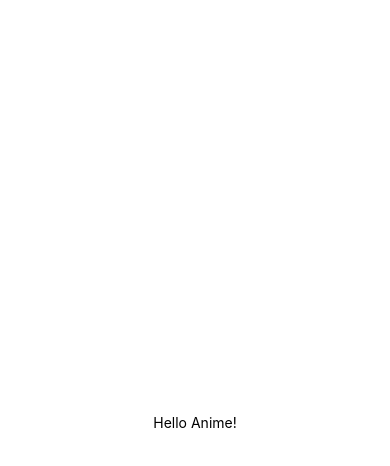
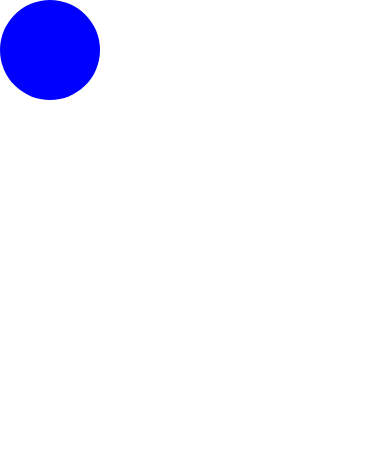
Before and after one commit to Ak-Mehta/RNGoalsQ1-22-23-, a React Native app: screen / in a window 390 px wide. Shown: the top 466 px of the page. Built offline with nearby package versions, Linux system fonts and the light colour scheme.

Commit message:
animation

```diff
--- a/App.tsx
+++ b/App.tsx
@@ -9,12 +9,15 @@
  */
 
 import React from 'react';
-import {Text, View} from 'react-native';
+import {View} from 'react-native';
+import NormalAnime from './NormalAnime';
+import Pan from './Pan';
 
 const App = () => {
   return (
-    <View style={{flex: 1, justifyContent: 'center', alignItems: 'center'}}>
-      <Text>Hello Anime!</Text>
+    <View style={{flex: 1}}>
+      {/* <NormalAnime /> */}
+      <Pan />
     </View>
   );
 };
--- /dev/null
+++ b/NormalAnime.tsx
@@ -0,0 +1,59 @@
+import React, {useState} from 'react';
+import {Animated, Text, TouchableOpacity, View} from 'react-native';
+
+const NormalAnime = () => {
+  const opacity = useState(new Animated.Value(0))[0];
+
+  // function moveBall() {
+  //   Animated.timing(value, {
+  //     toValue: 250,
+  //     // toValue: 1,
+  //     duration: 5000,
+  //     useNativeDriver: true,
+  //   }).start();
+
+  //   // setTimeout(() => {
+  //   //   for (let i = 0; i < 500000000000; i++) {}
+  //   // }, 1000);
+  // }
+
+  function fadeInBall() {
+    Animated.timing(opacity, {
+      toValue: 1,
+      duration: 2000,
+      useNativeDriver: true,
+    }).start();
+  }
+  function fadeOutBall() {
+    Animated.timing(opacity, {
+      toValue: 0,
+      duration: 2000,
+      useNativeDriver: true,
+    }).start();
+  }
+  return (
+    <View style={{flex: 9, justifyContent: 'center', alignItems: 'center'}}>
+      <Animated.View
+        style={{
+          width: 100,
+          height: 100,
+          // marginLeft: value,
+          opacity,
+          // transform: [{translateX: value}],
+          borderRadius: 50,
+          backgroundColor: 'blue',
+        }}></Animated.View>
+      {/* <TouchableOpacity onPress={moveBall}>
+          <Text>Click to Move!</Text>
+        </TouchableOpacity> */}
+      <TouchableOpacity onPress={fadeInBall}>
+        <Text>Fade In!</Text>
+      </TouchableOpacity>
+      <TouchableOpacity onPress={fadeOutBall}>
+        <Text>Fade Out!</Text>
+      </TouchableOpacity>
+    </View>
+  );
+};
+
+export default NormalAnime;
--- /dev/null
+++ b/Pan.tsx
@@ -0,0 +1,59 @@
+import React, {useState} from 'react';
+import {Animated, View, PanResponder} from 'react-native';
+
+const Pan = () => {
+  const pan = useState(new Animated.ValueXY())[0];
+
+  const panResponder = useState(
+    PanResponder.create({
+      // onStartShouldSetPanResponder: () => true,
+      onMoveShouldSetPanResponder: () => true,
+      onPanResponderGrant: () => {
+        console.log('granted');
+        pan.setOffset({
+          x: pan.x._value,
+          y: pan.y._value,
+        });
+      },
+      // onPanResponderMove: Animated.event([null, {dx: pan.x, dy: pan.y}]),
+      onPanResponderMove: (_, gesture) => {
+        // console.log('Args', {...args[1]});
+        pan.x.setValue(gesture.dx);
+        pan.y.setValue(gesture.dy);
+      },
+      onPanResponderRelease: () => {
+        pan.flattenOffset();
+      },
+    }),
+  )[0];
+
+  console.log(panResponder.panHandlers);
+  console.log(pan.getLayout());
+
+  return (
+    <View>
+      <Animated.View
+        style={[
+          {
+            width: 100,
+            height: 100,
+            borderRadius: 50,
+            backgroundColor: 'blue',
+            transform: [
+              {
+                translateX: pan.x,
+              },
+              {
+                translateY: pan.y,
+              },
+            ],
+          },
+          // pan.getLayout(), // returns an obj with left & top value
+        ]}
+        {...panResponder.panHandlers}
+      />
+    </View>
+  );
+};
+
+export default Pan;
```
